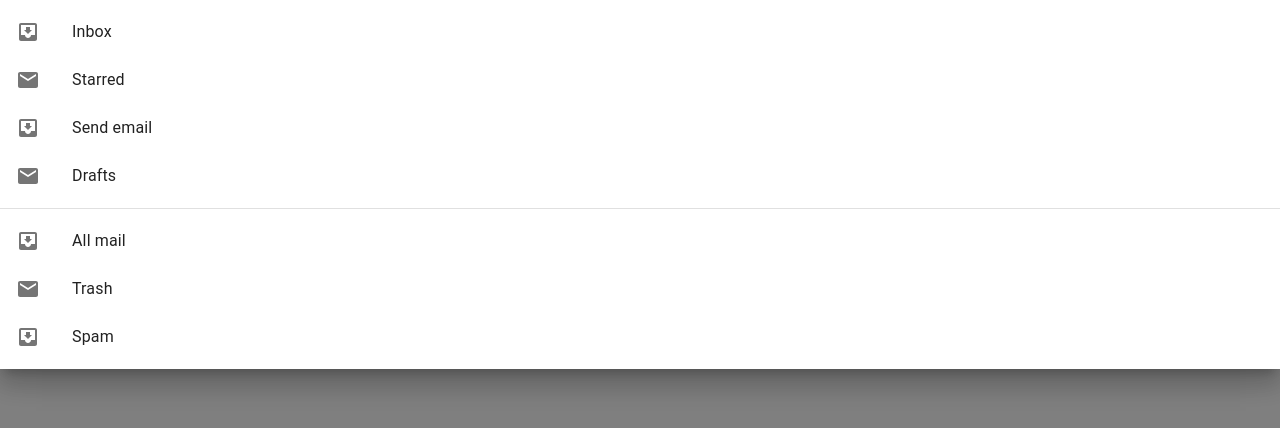
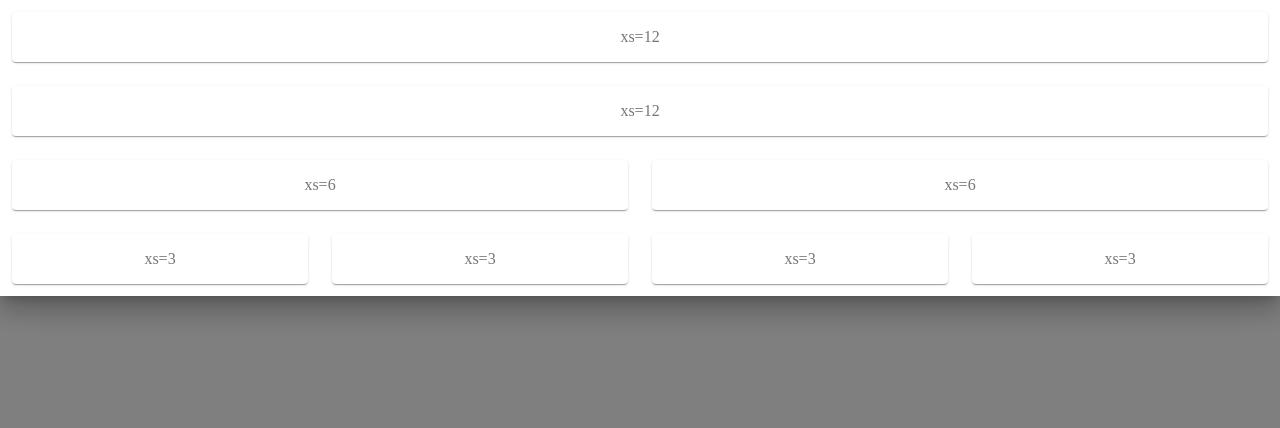
Before and after one commit to Ping-GAO/School, a React (Create React App) app in the folder frontend/: page /dashboard in a window 1280 px wide. Both pictures are taken after a click on the button "open drawer". Shown: the top 428 px of the page. Built offline with nearby package versions, Linux system fonts and the light colour scheme.

Commit message:
fix negative margin issues

```diff
--- a/frontend/src/components/SearchAppBar.jsx
+++ b/frontend/src/components/SearchAppBar.jsx
@@ -7,15 +7,16 @@
 import { fade, makeStyles } from '@material-ui/core/styles';
 import MenuIcon from '@material-ui/icons/Menu';
 import SearchIcon from '@material-ui/icons/Search';
-import clsx from 'clsx';
-import ListItem from '@material-ui/core/ListItem';
-import ListItemIcon from '@material-ui/core/ListItemIcon';
-import ListItemText from '@material-ui/core/ListItemText';
-import List from '@material-ui/core/List';
-import Divider from '@material-ui/core/Divider';
-import InboxIcon from '@material-ui/icons/MoveToInbox';
-import MailIcon from '@material-ui/icons/Mail';
+// import ListItem from '@material-ui/core/ListItem';
+// import ListItemIcon from '@material-ui/core/ListItemIcon';
+// import ListItemText from '@material-ui/core/ListItemText';
+// import List from '@material-ui/core/List';
+// import Divider from '@material-ui/core/Divider';
+// import InboxIcon from '@material-ui/icons/MoveToInbox';
+// import MailIcon from '@material-ui/icons/Mail';
 import Drawer from '@material-ui/core/Drawer';
+import Paper from '@material-ui/core/Paper';
+import Grid from '@material-ui/core/Grid';
 
 const useStyles = makeStyles((theme) => ({
     root: {
@@ -70,11 +71,17 @@
             },
         },
     },
-    list: {
-        width: 250,
-    },
+
     fullList: {
         width: 'auto',
+    },
+    paper: {
+        padding: theme.spacing(2),
+        textAlign: 'center',
+        color: theme.palette.text.secondary,
+    },
+    girdContainer: {
+        margin: 0,
     },
 }));
 
@@ -90,32 +97,6 @@
         setOpen(false);
     };
 
-    const list = () => (
-        <div
-            className={clsx(classes.list, classes.fullList)}
-            role="presentation"
-            onClick={handleDrawerClose}
-            onKeyDown={handleDrawerClose}
-        >
-            <List>
-                {['Inbox', 'Starred', 'Send email', 'Drafts'].map((text, index) => (
-                    <ListItem button key={text}>
-                        <ListItemIcon>{index % 2 === 0 ? <InboxIcon /> : <MailIcon />}</ListItemIcon>
-                        <ListItemText primary={text} />
-                    </ListItem>
-                ))}
-            </List>
-            <Divider />
-            <List>
-                {['All mail', 'Trash', 'Spam'].map((text, index) => (
-                    <ListItem button key={text}>
-                        <ListItemIcon>{index % 2 === 0 ? <InboxIcon /> : <MailIcon />}</ListItemIcon>
-                        <ListItemText primary={text} />
-                    </ListItem>
-                ))}
-            </List>
-        </div>
-    );
     return (
         <div className={classes.root}>
             <AppBar position="static">
@@ -130,7 +111,7 @@
                         <MenuIcon />
                     </IconButton>
                     <Typography className={classes.title} variant="h6" noWrap>
-                        Material-UI
+                        进华中学
                     </Typography>
                     <div className={classes.search}>
                         <div className={classes.searchIcon}>
@@ -148,7 +129,42 @@
                 </Toolbar>
             </AppBar>
             <Drawer anchor="top" open={open} onClose={handleDrawerClose}>
-                {list()}
+                <div
+                    className={classes.fullList}
+                    role="presentation"
+                    onClick={handleDrawerClose}
+                    onKeyDown={handleDrawerClose}
+                >
+
+                    <Grid container item spacing={3} xs={12} className={classes.girdContainer}>
+                        <Grid item xs={12}>
+                            <Paper className={classes.paper}>xs=12</Paper>
+                        </Grid>
+                        <Grid item xs={12}>
+                            <Paper className={classes.paper}>xs=12</Paper>
+                        </Grid>
+
+                        <Grid item xs={6}>
+                            <Paper className={classes.paper}>xs=6</Paper>
+                        </Grid>
+                        <Grid item xs={6}>
+                            <Paper className={classes.paper}>xs=6</Paper>
+                        </Grid>
+                        <Grid item xs={3}>
+                            <Paper className={classes.paper}>xs=3</Paper>
+                        </Grid>
+                        <Grid item xs={3}>
+                            <Paper className={classes.paper}>xs=3</Paper>
+                        </Grid>
+                        <Grid item xs={3}>
+                            <Paper className={classes.paper}>xs=3</Paper>
+                        </Grid>
+                        <Grid item xs={3}>
+                            <Paper className={classes.paper}>xs=3</Paper>
+                        </Grid>
+                    </Grid>
+
+                </div>
             </Drawer>
         </div>
     );
```
